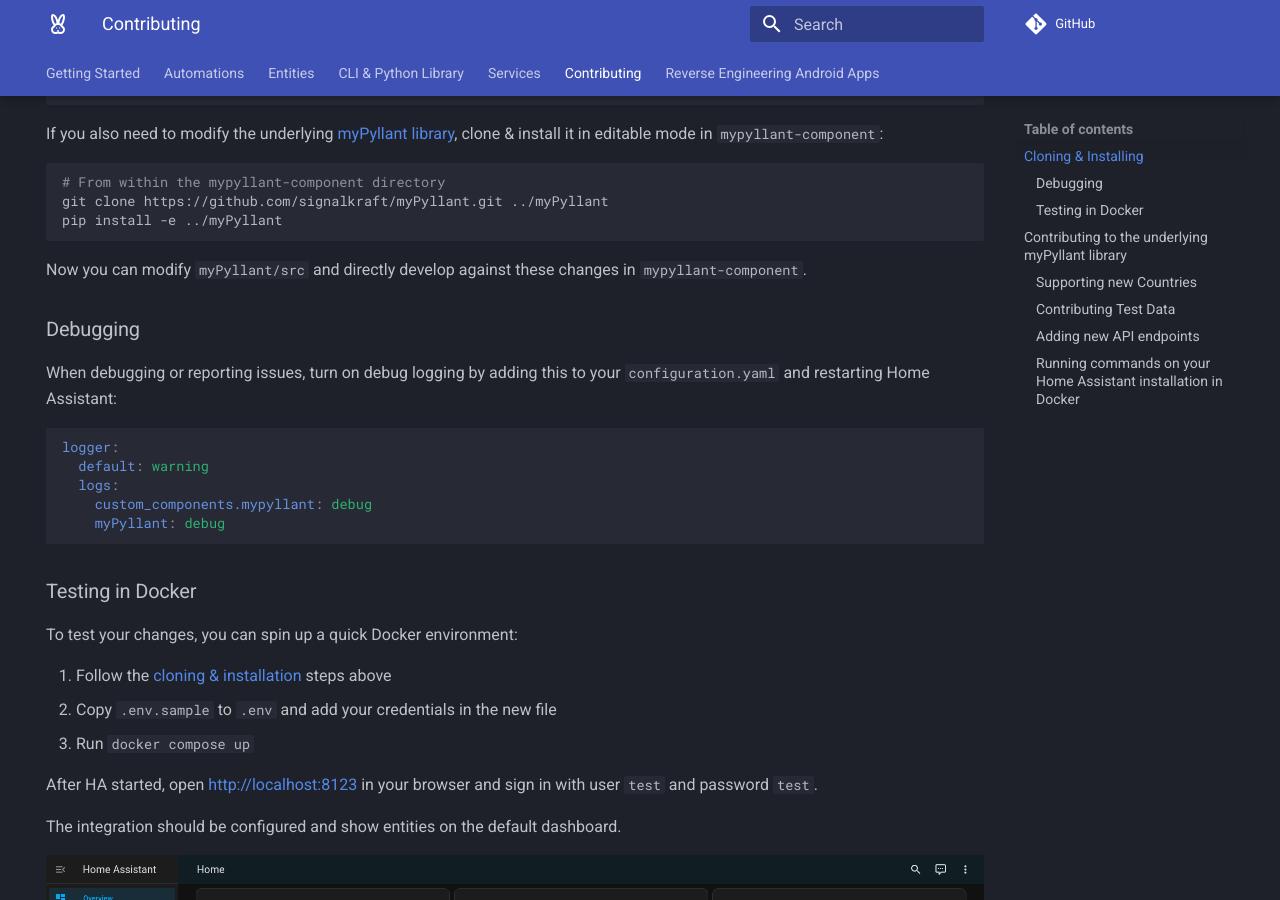
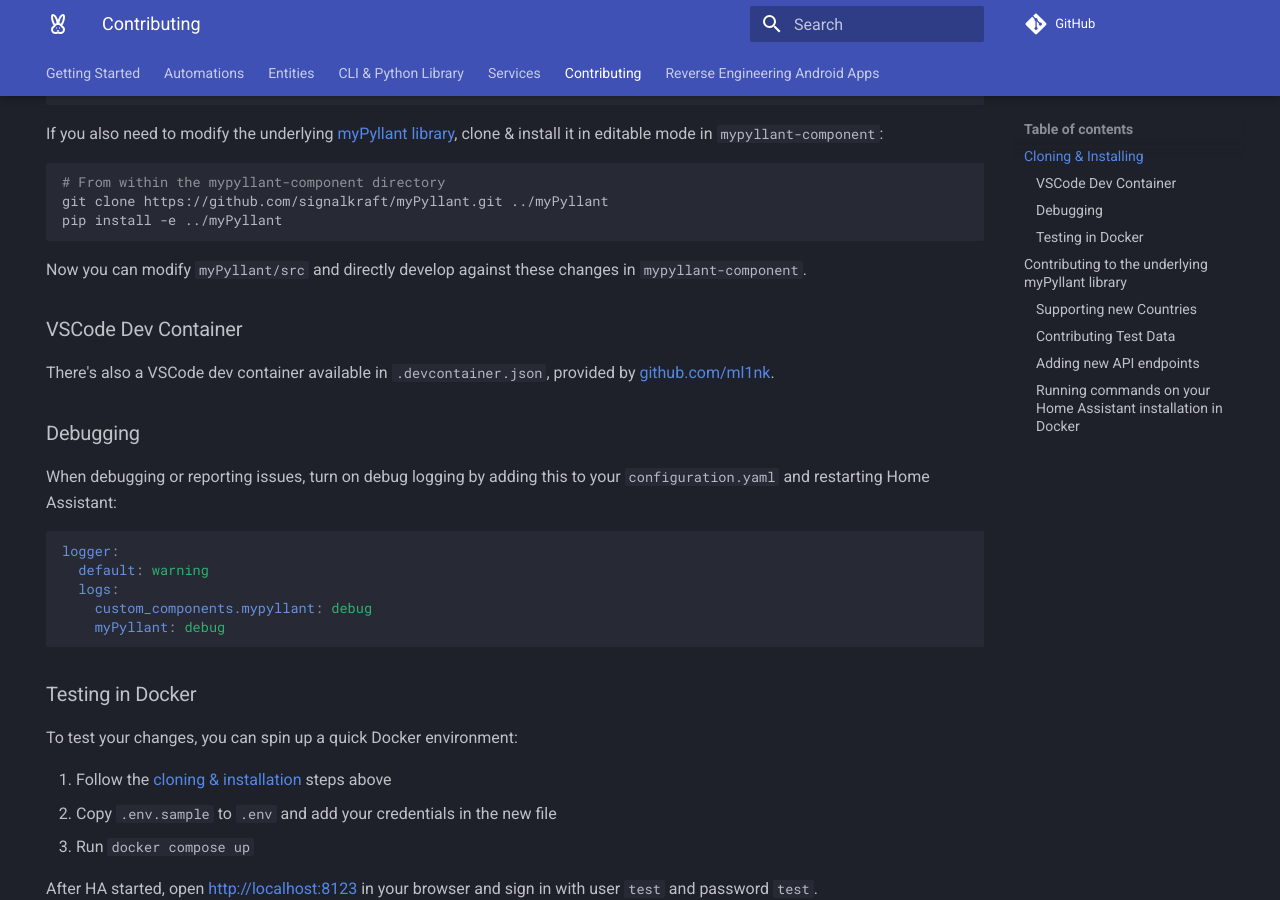
Before and after one commit to signalkraft/mypyllant-component, an MkDocs documentation site: the page built from docs/docs/3-contributing.md, in a window 1280 px wide and 900 px high, scrolled down 458 px. Built offline with MkDocs 1.6.1 and Material for MkDocs 9.7.7, drawn with Linux system fonts in a browser that asks for light colours; comment, search, counter and statistics services are not loaded.

Commit message:
Added VSCode Devcontainer docs

````diff
--- a/docs/docs/3-contributing.md
+++ b/docs/docs/3-contributing.md
@@ -33,6 +33,10 @@ pip install -e ../myPyllant
 ```
 
 Now you can modify `myPyllant/src` and directly develop against these changes in `mypyllant-component`.
+
+### VSCode Dev Container
+
+There's also a VSCode dev container available in `.devcontainer.json`, provided by [github.com/ml1nk](https://github.com/ml1nk).
 
 ### Debugging
 
````
